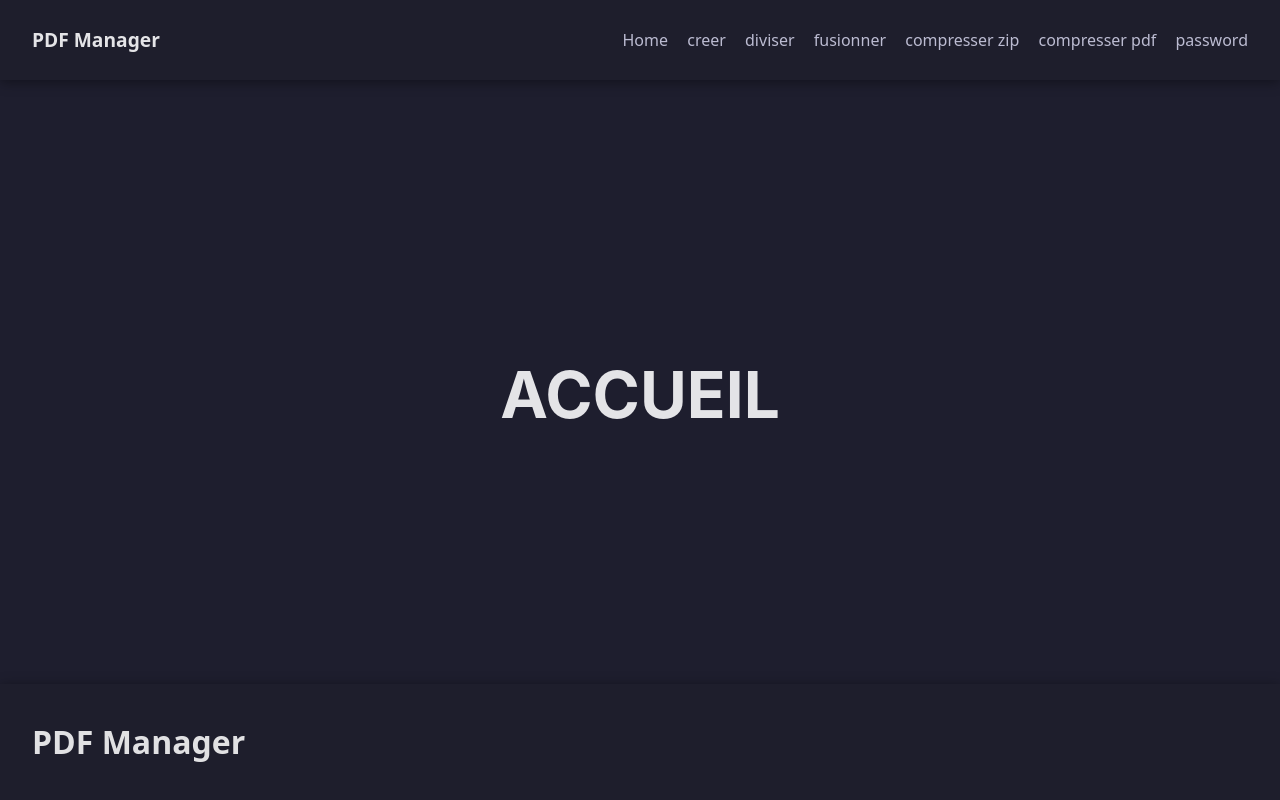
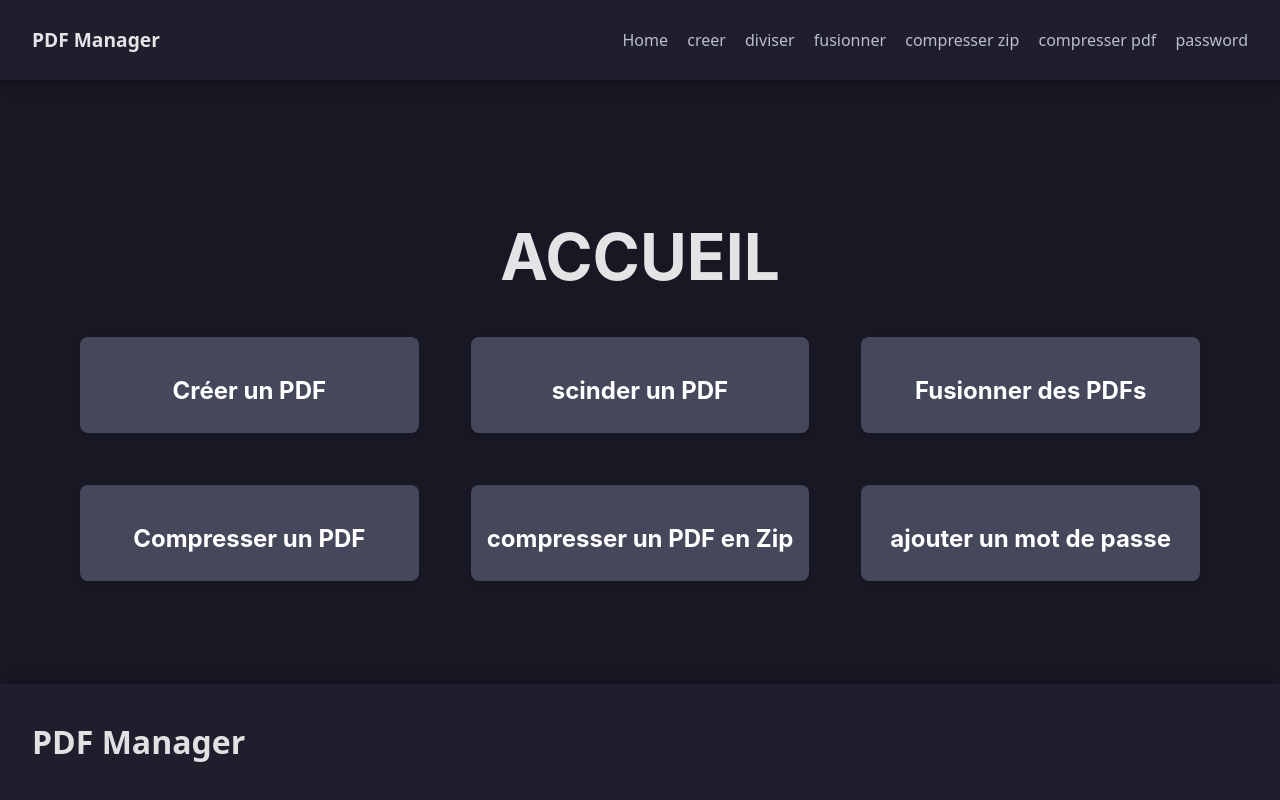
Before and after one commit to killerlick/PDFManager, a React (Vite) app in the folder PDFManager/frontend/: page / in a window 1280 px wide. Built offline with nearby package versions, Linux system fonts and the light colour scheme.

Commit message:
modifier l'accueil

```diff
--- /dev/null
+++ b/PDFManager/frontend/src/components/PdfCard.module.css
@@ -0,0 +1,20 @@
+.card{
+    border-radius: 8px;
+    box-shadow: 0 2px 4px rgba(0, 0, 0, 0.1);
+    background-color: #45475a;
+    padding: 16px;
+    margin: 16px;
+    transition: box-shadow 0.3s ease, transform 0.3s ease;
+
+}
+
+.card:hover {
+  box-shadow: 0 4px 8px rgba(0, 0, 0, 0.2);
+  transform: translateY(-5px);
+}
+
+.card h2 {
+    font-size: 1.5rem;
+    margin-bottom: 8px;
+    color: white;
+}
--- /dev/null
+++ b/PDFManager/frontend/src/components/PdfCard.tsx
@@ -0,0 +1,19 @@
+import { Link } from 'react-router-dom';
+import styles from './PdfCard.module.css';
+
+export default function CardPdf({
+    link,
+    titre
+}: {
+    link :string;
+    titre :string;
+}) {
+  return (
+    <Link to={link} >
+        <div className={styles.card}>
+                  <h2>{titre}</h2>
+        </div>
+
+    </Link>
+  );
+}
--- a/PDFManager/frontend/src/pages/Home.tsx
+++ b/PDFManager/frontend/src/pages/Home.tsx
@@ -1,9 +1,33 @@
 import styles from './Pages.module.css';
+import CardPdf from '../components/PdfCard';
+
+
 
 export default function create_blank() {
+
+  const card = [
+    { link: "/CreateBlank", titre: "Créer un PDF" },
+    { link: "/DividePdf", titre: "scinder un PDF" },
+    { link: "/MergePdf", titre: "Fusionner des PDFs" },
+    { link: "/CompressZip", titre: "Compresser un PDF" },
+    { link: "/CompressPdf", titre: "compresser un PDF en Zip" },
+    { link: "/Password", titre: "ajouter un mot de passe" }
+  ]
+
   return (
     <div className={styles.page}>
       <h1> ACCUEIL</h1>
+
+
+      <div className={styles.container}>
+
+      {
+        card.map((card,index)=>(
+          <CardPdf key={index} link={card.link} titre={card.titre} />
+        ))
+      }
+
+      </div>
       </div>
   )
 }
--- a/PDFManager/frontend/src/pages/Pages.module.css
+++ b/PDFManager/frontend/src/pages/Pages.module.css
@@ -1,6 +1,6 @@
 .page {
   flex-direction: column;
-  background-color: #1e1e2e;
+  background-color: #181825;
   color: #e4e4e7;
   min-height: 100%;
   min-width: 100vw;
@@ -39,10 +39,26 @@
 @keyframes fadeIn {
   from {
     opacity: 0;
-    transform: translateY(10px);
+    transform: translateY(20px);
   }
   to {
     opacity: 1;
     transform: translateY(0);
   }
 }
+
+.container {
+  display: grid;
+  grid-template-columns: repeat(3, 1fr);
+
+  gap: 20px;
+  flex-direction: column;
+  align-items: center;
+  justify-content: center;
+}
+
+@media (max-width: 768px) {
+  .container {
+    grid-template-columns: repeat(auto-fit, minmax(200px, 1fr));
+  }
+}
```
